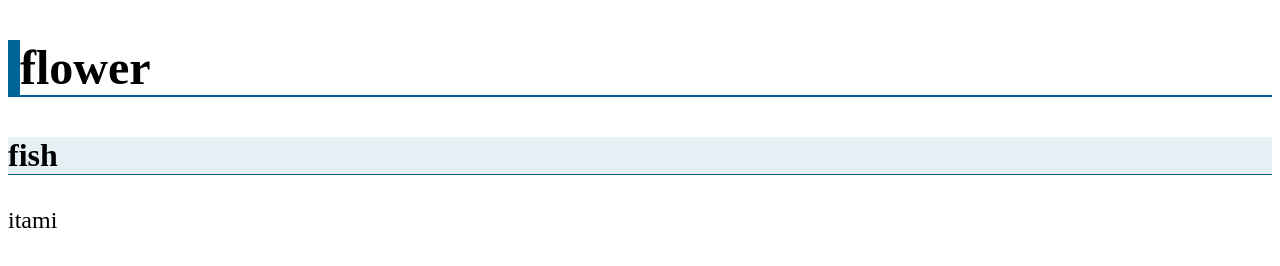
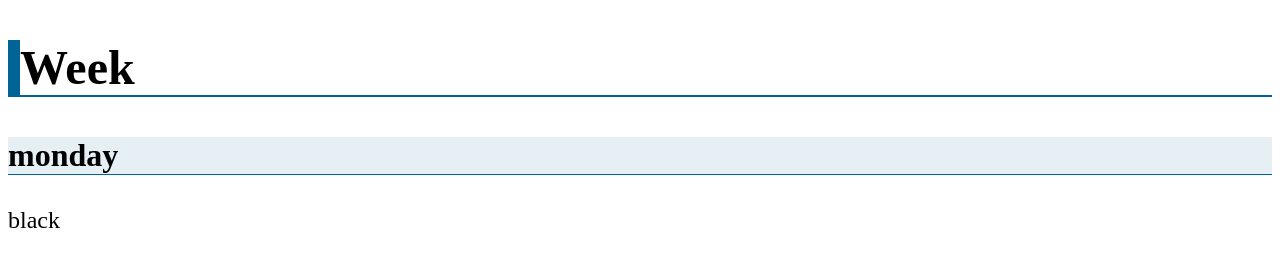
Before and after one commit to Shun2439/basic-page, a plain HTML site: page index.html in a window 1280 px wide. Drawn offline with Linux system fonts and the light colour scheme.

Commit message:
:white_check_mark: changed headings

```diff
--- a/index.html
+++ b/index.html
@@ -37,8 +37,8 @@ p {
 	</head>
 
 	<body>
-		<h2>flower</h2>
-		<h3>fish</h3>
-		<p>itami</p>
+		<h2>Week</h2>
+		<h3>monday</h3>
+		<p>black</p>
 	</body>
 </html>
```
